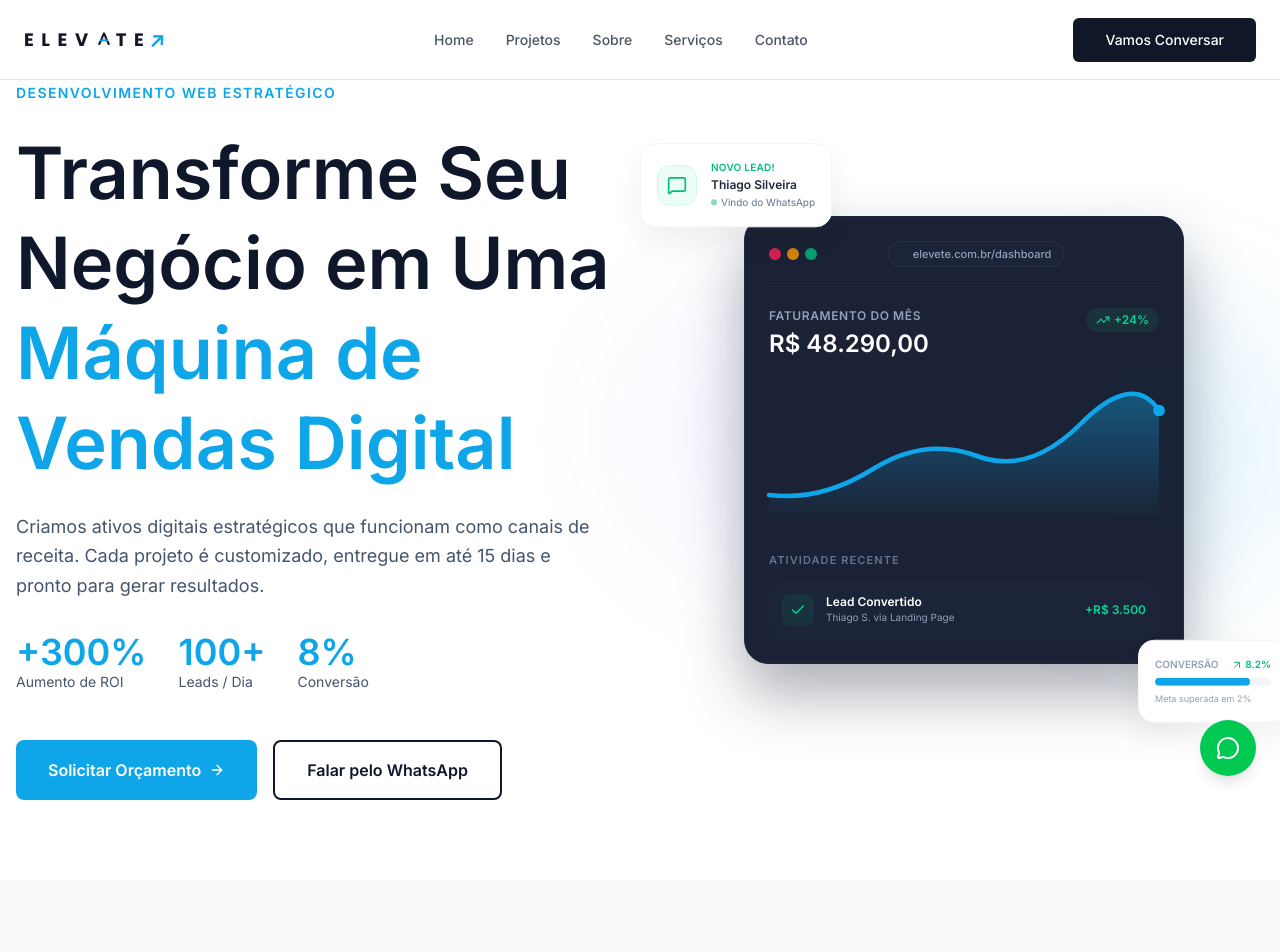
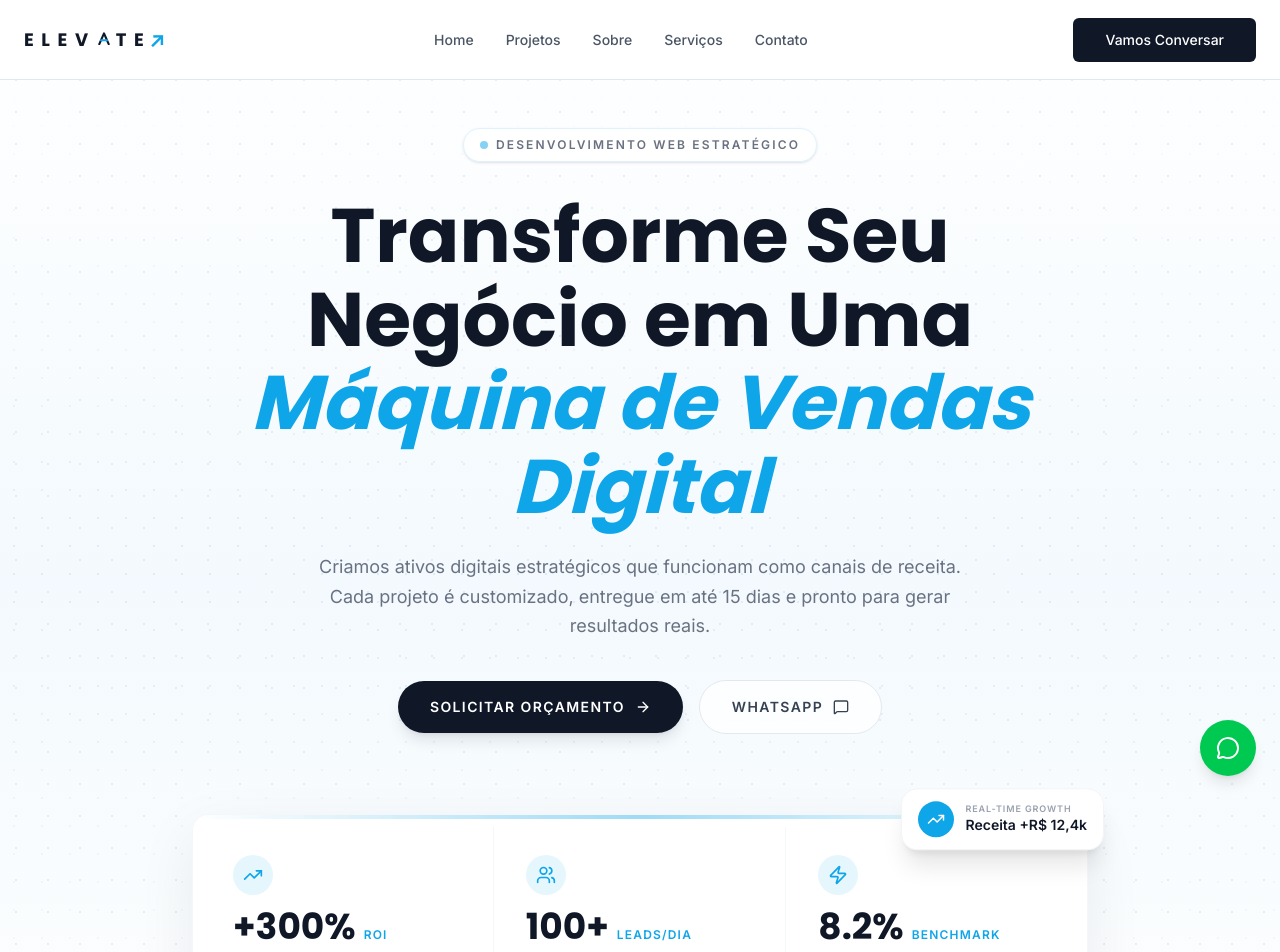
Before and after one commit to Hunter1805/site-portifolio, a React (Vite) app: page / in a window 1280 px wide. Shown: the top 952 px of the page. Built offline with nearby package versions, Linux system fonts and the light colour scheme.

Commit message:
feat: redesign Hero com layout centrado, headline em italico, stats panel e card flutuante

```diff
--- a/src/components/Hero.tsx
+++ b/src/components/Hero.tsx
@@ -1,215 +1,212 @@
-import React, { useEffect, useRef, useState } from 'react';
-import { ArrowRight, TrendingUp, MessageSquare, Check, ArrowUpRight } from 'lucide-react';
+import { useEffect, useRef, useState } from 'react';
+import { ArrowRight, TrendingUp, Users, Zap, MessageSquare } from 'lucide-react';
+
+/* ─── animação helper ─────────────────────────────────── */
+const cls = (base: string, visible: boolean, from: string) =>
+  `${base} transition-all duration-700 ${visible ? 'opacity-100 translate-y-0' : `opacity-0 ${from}`}`;
 
 export default function Hero() {
-  const [isVisible, setIsVisible] = useState(false);
+  const [visible, setVisible] = useState(false);
   const ref = useRef<HTMLDivElement>(null);
 
   useEffect(() => {
-    const observer = new IntersectionObserver(
-      ([entry]) => {
-        if (entry.isIntersecting) {
-          setIsVisible(true);
-        }
-      },
-      { threshold: 0.1 }
+    const obs = new IntersectionObserver(
+      ([e]) => { if (e.isIntersecting) setVisible(true); },
+      { threshold: 0.05 }
     );
-
-    if (ref.current) {
-      observer.observe(ref.current);
-    }
-
-    return () => observer.disconnect();
+    if (ref.current) obs.observe(ref.current);
+    return () => obs.disconnect();
   }, []);
 
   return (
-    <section ref={ref} className="min-h-screen bg-white flex items-center py-20 overflow-hidden">
-      <div className="container max-w-7xl mx-auto px-4">
-        <div className="grid md:grid-cols-2 gap-12 items-center">
+    <section
+      ref={ref}
+      className="relative min-h-screen flex flex-col items-center justify-center px-4 pt-32 pb-20 overflow-hidden"
+    >
+      {/* ── Background ── */}
+      {/* Gradient de cima pra baixo: branco → azul-50 → branco */}
+      <div className="absolute inset-0 bg-gradient-to-b from-white via-sky-50/60 to-white pointer-events-none" />
+      {/* Padrão de pontos suave sobre o gradiente */}
+      <div
+        className="absolute inset-0 pointer-events-none"
+        style={{
+          backgroundImage: 'radial-gradient(circle, #bfdbfe 1px, transparent 1px)',
+          backgroundSize: '32px 32px',
+          opacity: 0.45,
+        }}
+      />
 
-          {/* LEFT SIDE - TEXT CONTENT */}
-          <div className={`transition-all duration-700 ${isVisible ? 'opacity-100 translate-x-0' : 'opacity-0 -translate-x-8'}`}>
-            {/* Tagline */}
-            <div className="inline-block mb-6">
-              <span className="text-sm font-semibold text-brand-sky tracking-widest uppercase">
+      {/* ── Conteúdo ── */}
+      <div className="relative z-10 w-full max-w-4xl mx-auto flex flex-col items-center text-center">
+
+        {/* Badge tagline */}
+        <div
+          className={cls(
+            'flex items-center gap-2 bg-white/80 border border-sky-100 px-4 py-2 rounded-full shadow-sm mb-8 backdrop-blur-sm',
+            visible, '-translate-y-4'
+          )}
+          style={{ transitionDelay: '0ms' }}
+        >
+          <span className="w-2 h-2 rounded-full bg-brand-sky animate-pulse flex-shrink-0" />
+          <span className="font-sans text-xs font-bold tracking-[0.18em] uppercase text-gray-500">
             Desenvolvimento Web Estratégico
           </span>
         </div>
 
-            {/* Main Headline */}
-            <h1 className="text-5xl md:text-6xl lg:text-7xl font-bold text-slate-900 mb-6 leading-tight">
+        {/* Headline */}
+        <h1
+          className={cls(
+            'font-display text-5xl md:text-6xl lg:text-[76px] font-bold text-gray-900 leading-[1.1] mb-6',
+            visible, '-translate-y-4'
+          )}
+          style={{ transitionDelay: '100ms' }}
+        >
           Transforme Seu Negócio em Uma{' '}
-              <span className="text-brand-sky">Máquina de Vendas Digital</span>
+          <em className="italic text-brand-sky">Máquina de Vendas Digital</em>
         </h1>
 
         {/* Subheadline */}
-            <p className="text-lg text-slate-600 mb-8 max-w-xl leading-relaxed">
+        <p
+          className={cls(
+            'font-sans text-lg text-gray-500 max-w-2xl leading-relaxed mb-10',
+            visible, '-translate-y-4'
+          )}
+          style={{ transitionDelay: '200ms' }}
+        >
           Criamos ativos digitais estratégicos que funcionam como canais de receita.
-              Cada projeto é customizado, entregue em até 15 dias e pronto para gerar resultados.
+          Cada projeto é customizado, entregue em até 15 dias e pronto para gerar resultados reais.
         </p>
 
-            {/* Stats Row */}
-            <div className="flex gap-8 mb-12 flex-wrap">
-              <div>
-                <p className="text-3xl md:text-4xl font-bold text-brand-sky">+300%</p>
-                <p className="text-sm text-slate-600">Aumento de ROI</p>
-              </div>
-              <div>
-                <p className="text-3xl md:text-4xl font-bold text-brand-sky">100+</p>
-                <p className="text-sm text-slate-600">Leads / Dia</p>
-              </div>
-              <div>
-                <p className="text-3xl md:text-4xl font-bold text-brand-sky">8%</p>
-                <p className="text-sm text-slate-600">Conversão</p>
-              </div>
-            </div>
-
         {/* CTA Buttons */}
-            <div className="flex flex-col sm:flex-row gap-4">
+        <div
+          className={cls(
+            'flex flex-col sm:flex-row items-center gap-4 mb-20',
+            visible, '-translate-y-4'
+          )}
+          style={{ transitionDelay: '300ms' }}
+        >
           <a
-                href="#projetos"
-                className="inline-flex items-center justify-center gap-2 bg-brand-sky hover:bg-sky-600 text-white font-semibold px-8 py-4 rounded-lg transition-all duration-200 transform hover:scale-105 active:scale-95"
+            href="#contato"
+            className="inline-flex items-center gap-2.5 bg-gray-900 text-white font-sans font-semibold text-sm tracking-widest uppercase px-8 py-4 rounded-full hover:bg-gray-800 transition-all duration-200 hover:scale-105 active:scale-95 shadow-lg shadow-gray-900/10"
           >
             Solicitar Orçamento
             <ArrowRight className="w-4 h-4" />
           </a>
           <a
-                href="#contato"
-                className="inline-flex items-center justify-center gap-2 border-2 border-slate-900 hover:bg-slate-900 hover:text-white text-slate-900 font-semibold px-8 py-4 rounded-lg transition-all duration-200"
+            href="https://wa.me/55"
+            target="_blank"
+            rel="noopener noreferrer"
+            className="inline-flex items-center gap-2.5 bg-white/80 border border-gray-200 text-gray-700 font-sans font-semibold text-sm tracking-widest uppercase px-8 py-4 rounded-full hover:border-gray-400 hover:bg-white transition-all duration-200 backdrop-blur-sm"
           >
-                Falar pelo WhatsApp
+            WhatsApp
+            <MessageSquare className="w-4 h-4" />
           </a>
+        </div>
+
+        {/* Stats Panel + Floating card */}
+        <div
+          className={cls('relative w-full', visible, 'translate-y-6')}
+          style={{ transitionDelay: '450ms' }}
+        >
+          {/* Floating Revenue Card */}
+          <div
+            className="absolute -top-5 right-0 md:-right-4 z-20 bg-white border border-gray-100 rounded-2xl px-4 py-3 shadow-xl flex items-center gap-3"
+            style={{ animation: 'heroFloat 4s ease-in-out infinite' }}
+          >
+            <div className="w-9 h-9 rounded-full bg-brand-sky flex items-center justify-center flex-shrink-0">
+              <TrendingUp className="w-4.5 h-4.5 text-white" />
+            </div>
+            <div className="text-left">
+              <p className="text-[9px] font-bold text-gray-400 uppercase tracking-widest leading-none mb-0.5">
+                Real-Time Growth
+              </p>
+              <p className="text-sm font-bold text-gray-900">Receita +R$ 12,4k</p>
             </div>
           </div>
 
-          {/* RIGHT SIDE - INTERACTIVE DASHBOARD MOCKUP */}
-          <div className={`relative w-full aspect-square md:aspect-auto md:h-[550px] flex items-center justify-center transition-all duration-1000 delay-200 ${isVisible ? 'opacity-100 translate-x-0' : 'opacity-0 translate-x-12'}`}>
+          {/* Stats White Card */}
+          <div className="bg-white/90 border border-gray-100/80 rounded-2xl shadow-[0_20px_60px_rgba(15,23,42,0.07)] backdrop-blur-md overflow-hidden">
 
-            {/* Ambient Background Glows */}
-            <div className="absolute top-1/4 -right-10 w-72 h-72 bg-brand-sky/20 rounded-full blur-3xl animate-pulse pointer-events-none"></div>
-            <div className="absolute bottom-1/4 -left-10 w-72 h-72 bg-indigo-500/10 rounded-full blur-3xl animate-pulse pointer-events-none" style={{ animationDelay: '2s' }}></div>
+            {/* Top thin line decoration */}
+            <div className="h-1 w-full bg-gradient-to-r from-transparent via-brand-sky/40 to-transparent" />
 
-            {/* Core Interactive Panel (Glassmorphism) */}
-            <div className="relative w-full max-w-[440px] bg-slate-900/95 border border-slate-800 rounded-3xl p-6 shadow-[0_30px_60px_rgba(15,23,42,0.35)] backdrop-blur-xl overflow-hidden z-10">
+            <div className="grid grid-cols-1 md:grid-cols-3 divide-y md:divide-y-0 md:divide-x divide-gray-100/80 p-2">
 
-              {/* Top window controls */}
-              <div className="flex items-center justify-between mb-6 pb-4 border-b border-slate-800">
-                <div className="flex gap-1.5">
-                  <span className="w-3 h-3 rounded-full bg-rose-500/80"></span>
-                  <span className="w-3 h-3 rounded-full bg-amber-500/80"></span>
-                  <span className="w-3 h-3 rounded-full bg-emerald-500/80"></span>
+              {/* Stat 1 */}
+              <div className="flex flex-col gap-3 px-8 py-7 relative">
+                <div className="w-10 h-10 rounded-full bg-brand-sky/10 flex items-center justify-center">
+                  <TrendingUp className="w-5 h-5 text-brand-sky" />
                 </div>
-                <div className="text-[11px] font-medium text-slate-400 bg-slate-800/50 px-3 py-1 rounded-full border border-slate-700/50 flex items-center gap-1.5">
-                  <span className="w-1.5 h-1.5 rounded-full bg-emerald-500 animate-ping"></span>
-                  elevete.com.br/dashboard
+                <div>
+                  <div className="flex items-baseline gap-2">
+                    <span className="font-display text-4xl font-bold text-gray-900">+300%</span>
+                    <span className="font-sans text-xs font-bold text-brand-sky tracking-widest">ROI</span>
                   </div>
-                <div className="w-6"></div>
+                  <p className="font-sans text-[10px] font-bold text-gray-400 uppercase tracking-[0.15em] mt-2 mb-1">
+                    Desempenho Anual
+                  </p>
+                  <p className="font-sans text-xs text-gray-400 leading-relaxed">
+                    Retorno sobre investimento otimizado através de funis proprietários.
+                  </p>
                 </div>
-
-              {/* Main dashboard stats header */}
-              <div className="flex justify-between items-start mb-6">
-                <div>
-                  <p className="text-xs font-semibold text-slate-400 uppercase tracking-wider">Faturamento do Mês</p>
-                  <h3 className="text-2xl font-bold text-white mt-1">R$ 48.290,00</h3>
-                </div>
-                <span className="bg-emerald-500/10 text-emerald-400 text-xs font-bold px-2.5 py-1 rounded-full flex items-center gap-1">
-                  <TrendingUp className="w-3.5 h-3.5" /> +24%
-                </span>
-              </div>
-
-              {/* Animated Chart SVG */}
-              <div className="w-full h-36 mb-6 relative">
-                <svg viewBox="0 0 300 100" className="w-full h-full overflow-visible">
-                  <defs>
-                    <linearGradient id="chart-glow" x1="0" y1="0" x2="0" y2="1">
-                      <stop offset="0%" stopColor="#0EA5E9" stopOpacity="0.4"/>
-                      <stop offset="100%" stopColor="#0EA5E9" stopOpacity="0"/>
-                    </linearGradient>
-                  </defs>
-
-                  {/* Grid Lines */}
-                  <line x1="0" y1="20" x2="300" y2="20" stroke="#1e293b" strokeDasharray="3,3" />
-                  <line x1="0" y1="60" x2="300" y2="60" stroke="#1e293b" strokeDasharray="3,3" />
-
-                  {/* Fill Area */}
-                  <path
-                    d="M0,80 Q40,85 80,60 T160,50 T240,25 T300,15 L300,100 L0,100 Z"
-                    fill="url(#chart-glow)"
-                  />
-
-                  {/* Stroke Line */}
-                  <path
-                    d="M0,80 Q40,85 80,60 T160,50 T240,25 T300,15"
-                    fill="none"
-                    stroke="#0EA5E9"
-                    strokeWidth="3.5"
-                    strokeLinecap="round"
-                  />
-
-                  {/* Interactive Dot */}
-                  <circle cx="300" cy="15" r="4.5" fill="#0EA5E9" />
-                  <circle cx="300" cy="15" r="9" fill="#0EA5E9" className="animate-ping" opacity="0.4" />
+                {/* Mini chart line */}
+                <svg viewBox="0 0 120 24" className="w-full h-5 mt-1 opacity-30">
+                  <polyline points="0,20 20,18 40,14 60,10 80,6 100,4 120,1"
+                    fill="none" stroke="#0EA5E9" strokeWidth="2" strokeLinecap="round" strokeLinejoin="round" />
                 </svg>
               </div>
 
-              {/* Recent Activity Mini List */}
-              <div className="space-y-3">
-                <p className="text-[11px] font-bold text-slate-500 uppercase tracking-widest">Atividade recente</p>
-                <div className="flex items-center justify-between p-3 rounded-xl bg-slate-800/40 border border-slate-800/50">
-                  <div className="flex items-center gap-3">
-                    <div className="w-8 h-8 rounded-lg bg-emerald-500/10 flex items-center justify-center text-emerald-400">
-                      <Check className="w-4 h-4" />
+              {/* Stat 2 */}
+              <div className="flex flex-col gap-3 px-8 py-7 relative">
+                <div className="w-10 h-10 rounded-full bg-brand-sky/10 flex items-center justify-center">
+                  <Users className="w-5 h-5 text-brand-sky" />
                 </div>
                 <div>
-                      <p className="text-xs font-semibold text-white">Lead Convertido</p>
-                      <p className="text-[10px] text-slate-400">Thiago S. via Landing Page</p>
+                  <div className="flex items-baseline gap-2">
+                    <span className="font-display text-4xl font-bold text-gray-900">100+</span>
+                    <span className="font-sans text-xs font-bold text-brand-sky tracking-widest">LEADS/DIA</span>
                   </div>
+                  <p className="font-sans text-[10px] font-bold text-gray-400 uppercase tracking-[0.15em] mt-2 mb-1">
+                    Volume de Aquisição
+                  </p>
+                  <p className="font-sans text-xs text-gray-400 leading-relaxed">
+                    Escalabilidade horizontal para negócios em fase de crescimento.
+                  </p>
                 </div>
-                  <span className="text-xs font-bold text-emerald-400">+R$ 3.500</span>
+                <svg viewBox="0 0 120 24" className="w-full h-5 mt-1 opacity-30">
+                  <polyline points="0,22 20,19 40,17 60,13 80,8 100,5 120,2"
+                    fill="none" stroke="#0EA5E9" strokeWidth="2" strokeLinecap="round" strokeLinejoin="round" />
+                </svg>
+              </div>
+
+              {/* Stat 3 */}
+              <div className="flex flex-col gap-3 px-8 py-7 relative">
+                <div className="w-10 h-10 rounded-full bg-brand-sky/10 flex items-center justify-center">
+                  <Zap className="w-5 h-5 text-brand-sky" />
+                </div>
+                <div>
+                  <div className="flex items-baseline gap-2">
+                    <span className="font-display text-4xl font-bold text-gray-900">8.2%</span>
+                    <span className="font-sans text-xs font-bold text-brand-sky tracking-widest">BENCHMARK</span>
+                  </div>
+                  <p className="font-sans text-[10px] font-bold text-gray-400 uppercase tracking-[0.15em] mt-2 mb-1">
+                    Taxa de Eficiência
+                  </p>
+                  <p className="font-sans text-xs text-gray-400 leading-relaxed">
+                    Conversão média 3x superior à média do mercado nacional.
+                  </p>
+                </div>
+                <svg viewBox="0 0 120 24" className="w-full h-5 mt-1 opacity-30">
+                  <polyline points="0,18 20,16 40,15 60,11 80,9 100,6 120,3"
+                    fill="none" stroke="#0EA5E9" strokeWidth="2" strokeLinecap="round" strokeLinejoin="round" />
+                </svg>
+              </div>
+
+            </div>
           </div>
         </div>
 
       </div>
-
-            {/* Floating Widget 1: Lead Notification card (Overlaps top left) */}
-            <div
-              className="absolute -top-4 -left-2 md:-left-6 bg-white border border-slate-100 rounded-2xl p-4 shadow-[0_15px_30px_rgba(0,0,0,0.06)] flex items-center gap-3.5 max-w-[220px] z-20"
-              style={{ animation: 'heroFloat 4s ease-in-out infinite' }}
-            >
-              <div className="w-10 h-10 rounded-xl bg-emerald-50 flex items-center justify-center text-emerald-500 flex-shrink-0 border border-emerald-100">
-                <MessageSquare className="w-5 h-5" />
-              </div>
-              <div>
-                <p className="text-[10px] font-bold text-emerald-500 uppercase tracking-wide">Novo Lead!</p>
-                <p className="text-xs font-bold text-slate-800 mt-0.5">Thiago Silveira</p>
-                <p className="text-[10px] text-slate-500 flex items-center gap-1 mt-0.5">
-                  <span className="w-1.5 h-1.5 rounded-full bg-emerald-500 inline-block animate-pulse"></span>
-                  Vindo do WhatsApp
-                </p>
-              </div>
-            </div>
-
-            {/* Floating Widget 2: Conversion Badge (Overlaps bottom right) */}
-            <div
-              className="absolute -bottom-4 -right-2 md:-right-6 bg-white border border-slate-100 rounded-2xl p-4 shadow-[0_15px_30px_rgba(0,0,0,0.06)] flex flex-col gap-1.5 min-w-[150px] z-20"
-              style={{ animation: 'heroFloat 4s ease-in-out infinite', animationDelay: '1.5s' }}
-            >
-              <div className="flex items-center justify-between">
-                <span className="text-[10px] font-bold text-slate-400 uppercase">Conversão</span>
-                <span className="text-[10px] font-bold text-emerald-500 flex items-center gap-0.5">
-                  <ArrowUpRight className="w-3 h-3" /> 8.2%
-                </span>
-              </div>
-              <div className="h-2 w-full bg-slate-100 rounded-full overflow-hidden">
-                <div className="h-full bg-brand-sky rounded-full w-[82%]"></div>
-              </div>
-              <p className="text-[9px] text-slate-400">Meta superada em 2%</p>
-            </div>
-
-          </div>
-
-        </div>
-      </div>
     </section>
   );
 }
```
Lines whose indentation alone changed are shown as unchanged.
